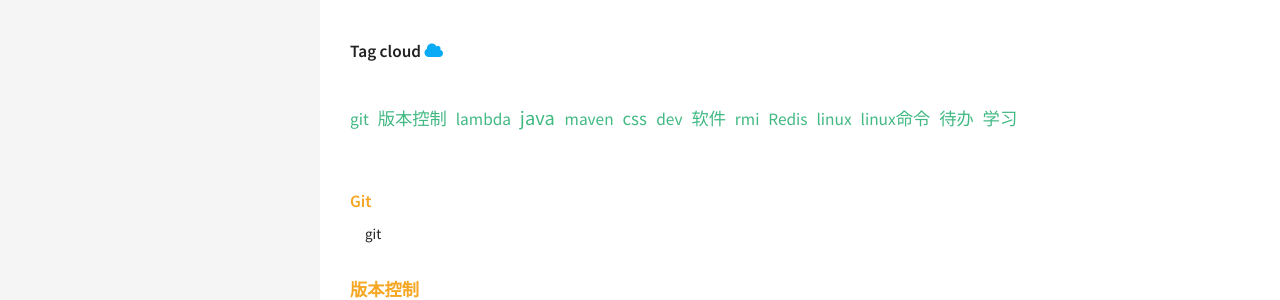
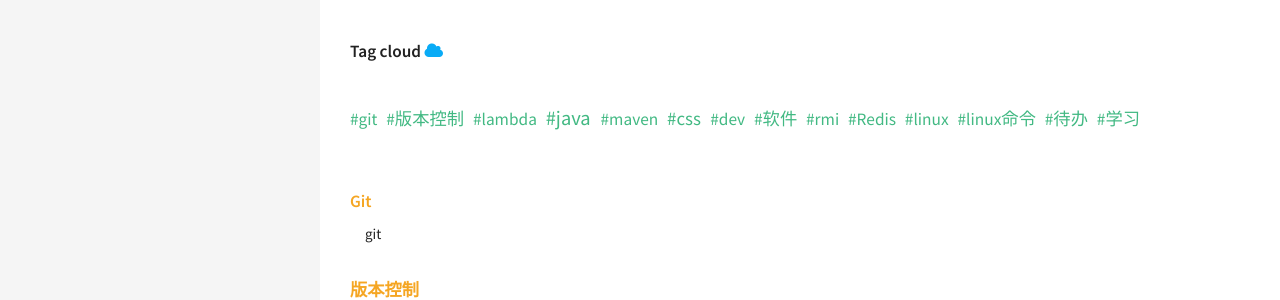
Before and after one commit to bfansheng/blog-jekins, a Jekyll site: the page built from tags.html, in a window 1280 px wide. Shown: the part 121-421 px from the top of the page. Built offline with Jekyll 4.4.1, drawn with Linux system fonts in a browser that asks for light colours.

Commit message:
Update tags.html

```diff
--- a/tags.html
+++ b/tags.html
@@ -9,7 +9,7 @@
 {% for tag in site.tags %}
   <li style="font-size: {{ tag | last | size | times: 100 | divided_by: site.tags.size | plus: 70  }}%">
     <a class="post-tag" href="#{{ tag | first | slugize }}">
-      {{ tag | first }}
+      #{{ tag | first }}
     </a>
   </li>
 {% endfor %}
```
